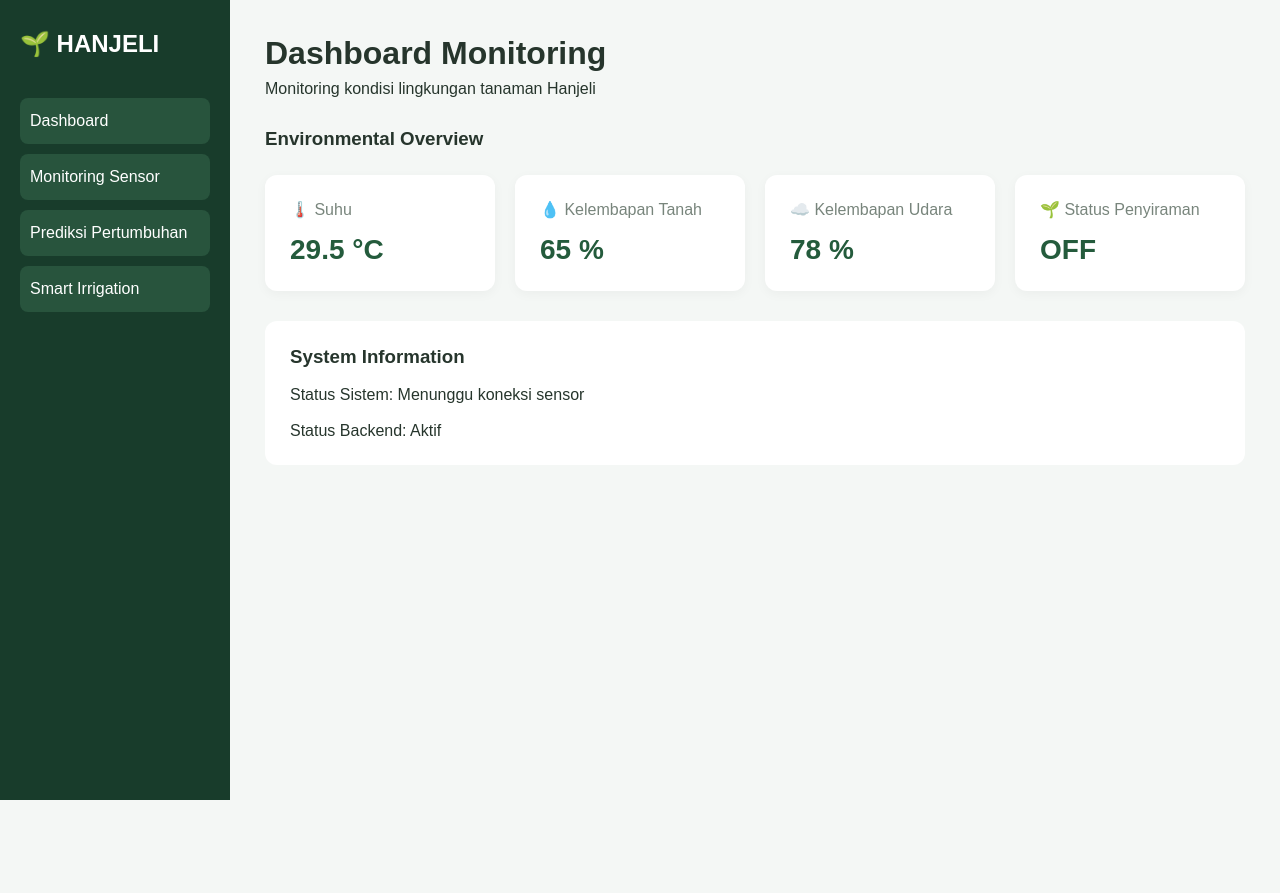
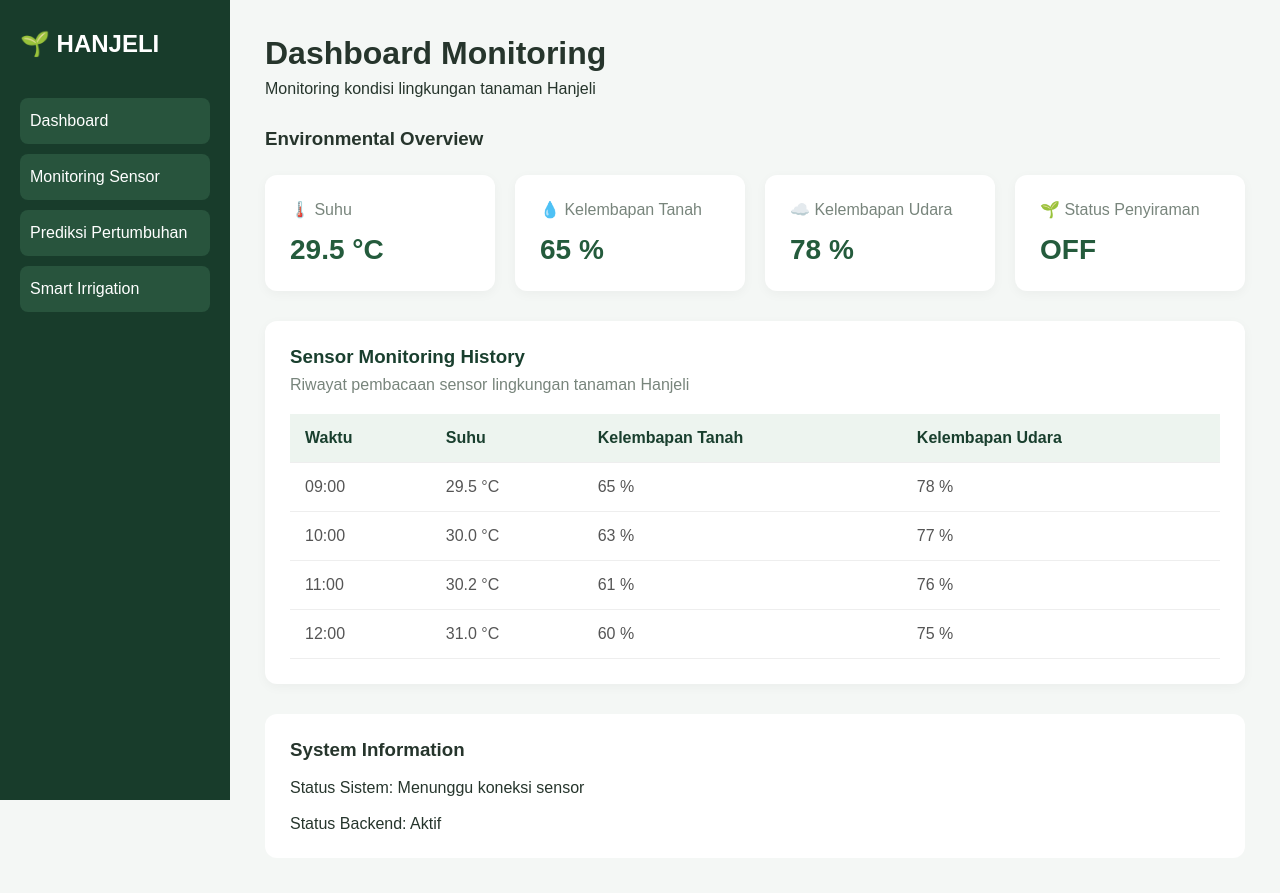
Before and after one commit to Al-iii/projectHanjeli, a Django app: page / in a window 1280 px wide. Before the commit the page ends 800 px from the top, so only its background shows below. Run offline with Django 5.2, Linux system fonts and the light colour scheme.

Commit message:
Add sensor monitoring history

```diff
--- a/dashboard/templates/dashboard/index.html
+++ b/dashboard/templates/dashboard/index.html
@@ -76,6 +76,54 @@
             color: #245b3c;
         }
 
+        /* Sensor Monitoring History */
+        .sensor-history {
+            background: white;
+            padding: 25px;
+            border-radius: 12px;
+            margin-top: 30px;
+            box-shadow: 0 3px 12px #0000000a;
+        }
+
+        .sensor-history h3 {
+            color: #193f2e;
+            margin-bottom: 8px;
+        }
+
+        .history-description {
+            color: #78857c;
+            margin-bottom: 20px;
+        }
+
+        .table-wrapper {
+            overflow-x: auto;
+        }
+
+        .sensor-history table {
+            width: 100%;
+            border-collapse: collapse;
+        }
+
+        .sensor-history th,
+        .sensor-history td {
+            padding: 15px;
+            text-align: left;
+            border-bottom: 1px solid #eeeeee;
+        }
+
+        .sensor-history th {
+            background: #edf4ef;
+            color: #193f2e;
+        }
+
+        .sensor-history td {
+            color: #555;
+        }
+
+        .sensor-history tbody tr:hover {
+            background: #f8faf8;
+        }
+
         .status {
             margin-top: 30px;
             background: white;
@@ -149,6 +197,61 @@
 
         </div>
 
+        <!-- Sensor Monitoring History -->
+        <div class="sensor-history">
+
+            <h3>Sensor Monitoring History</h3>
+
+            <p class="history-description">
+                Riwayat pembacaan sensor lingkungan tanaman Hanjeli
+            </p>
+
+            <div class="table-wrapper">
+
+                <table>
+                    <thead>
+                        <tr>
+                            <th>Waktu</th>
+                            <th>Suhu</th>
+                            <th>Kelembapan Tanah</th>
+                            <th>Kelembapan Udara</th>
+                        </tr>
+                    </thead>
+
+                    <tbody>
+                        <tr>
+                            <td>09:00</td>
+                            <td>29.5 °C</td>
+                            <td>65 %</td>
+                            <td>78 %</td>
+                        </tr>
+
+                        <tr>
+                            <td>10:00</td>
+                            <td>30.0 °C</td>
+                            <td>63 %</td>
+                            <td>77 %</td>
+                        </tr>
+
+                        <tr>
+                            <td>11:00</td>
+                            <td>30.2 °C</td>
+                            <td>61 %</td>
+                            <td>76 %</td>
+                        </tr>
+
+                        <tr>
+                            <td>12:00</td>
+                            <td>31.0 °C</td>
+                            <td>60 %</td>
+                            <td>75 %</td>
+                        </tr>
+                    </tbody>
+                </table>
+
+            </div>
+        </div>
+
         <div class="status">
             <h3>System Information</h3>
             <br>
```
